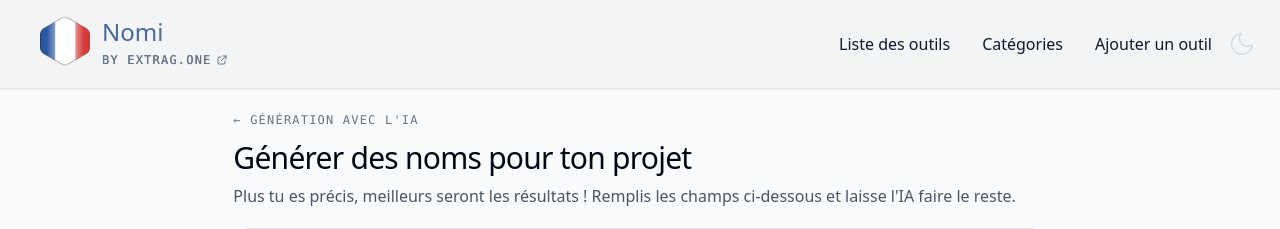
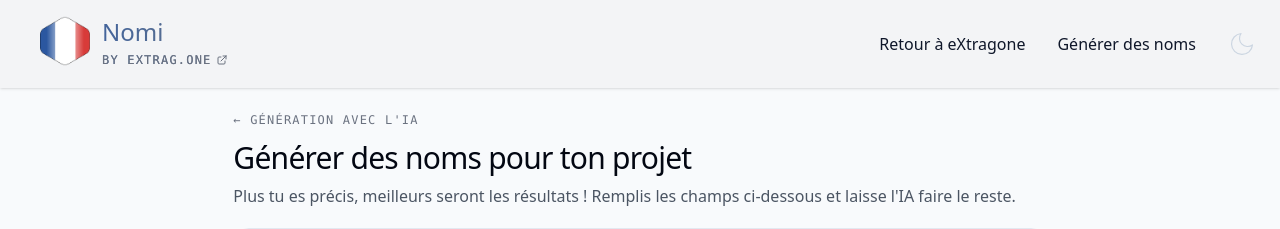
Before and after one commit to nazario88/extragone, a PHP site: page /nomi/generate in a window 1280 px wide. Shown: the top 229 px of the page. Run offline with PHP 8.4, Linux system fonts and the light colour scheme; a stand-in replaces the project's code that opens the database connection; some libraries are stand-ins or nearby versions.

```diff
--- a/includes/header.php
+++ b/includes/header.php
@@ -92,7 +92,7 @@ if(!isset($image_seo)) $image_seo = "$base/assets/img/image-og.png";
         </div>
 
         <!-- Menu (desktop) -->
-        <nav class="hidden md:flex space-x-8">
+        <nav class="hidden md:flex space-x-8 pr-4">
           <a href="outils" class="hover:text-blue-500 transition-colors duration-300">Liste des outils</a>
           <a href="categories" class="hover:text-blue-500 transition-colors duration-300">Catégories</a>
           <a href="ajouter" class="hover:text-blue-500 transition-colors duration-300">Ajouter un outil</a>
--- a/nomi/includes/header.php
+++ b/nomi/includes/header.php
@@ -1,8 +1,7 @@
 <?php
 $base = "https://nomi.extrag.one"; //defaut
 if(!isset($url_canon)) $url_canon = "https://nomi.extrag.one"; //defaut
-if(!isset($recherche)) $recherche = "";
-if(!isset($image_seo)) $image_seo = "https://www.extrag.one/assets/img/image-og.png"; // a changer apres MEP
+if(!isset($image_seo)) $image_seo = "https://nomi.extrag.one/images/nomi-og.png"; // a changer apres MEP
 if(!isset($noindex)) $noindex = FALSE;
 ?>
 <!DOCTYPE html>
@@ -107,17 +106,15 @@ if(!isset($noindex)) $noindex = FALSE;
         </div>
 
         <!-- Menu (desktop) -->
-        <nav class="hidden md:flex space-x-8">
-          <a href="outils" class="hover:text-blue-500 transition-colors duration-300">Liste des outils</a>
-          <a href="categories" class="hover:text-blue-500 transition-colors duration-300">Catégories</a>
-          <a href="ajouter" class="hover:text-blue-500 transition-colors duration-300">Ajouter un outil</a>
+        <nav class="hidden md:flex space-x-8 pr-4">
+          <a href="https://www.extrag.one" title="eXtragone, trouve un outil et son alternative française" class="hover:text-blue-500 transition-colors duration-300">Retour à eXtragone</a>
+          <a href="https://nomi.extrag.one" title="Génère des noms pour ton projet avec Nomi" class="hover:text-blue-500 transition-colors duration-300">Générer des noms</a>
         </nav>
 
         <!-- Menu mobile -->
         <nav id="mobile-menu" class="md:hidden hidden mt-4 flex flex-col space-y-2">
-            <a href="outils" class="hover:text-blue-500 transition-colors duration-300">Liste des outils</a>
-            <a href="categories" class="hover:text-blue-500 transition-colors duration-300">Catégories</a>
-            <a href="ajouter" class="hover:text-blue-500 transition-colors duration-300">Ajouter un outil</a>
+            <a href="outils" title="eXtragone, trouve un outil et son alternative française"  class="hover:text-blue-500 transition-colors duration-300">Retour à eXtragone</a>
+            <a href="categories" title="Génère des noms pour ton projet avec Nomi" class="hover:text-blue-500 transition-colors duration-300">Générer des noms</a>
         </nav>
 
       </div>
--- /dev/null
+++ b/nomi/robots.txt
@@ -0,0 +1,4 @@
+User-agent: *
+Allow: /
+Allow: /generate
+Disallow: /results?token*
```
Also changed, not shown: nomi/images/nomi-og.png (added).
